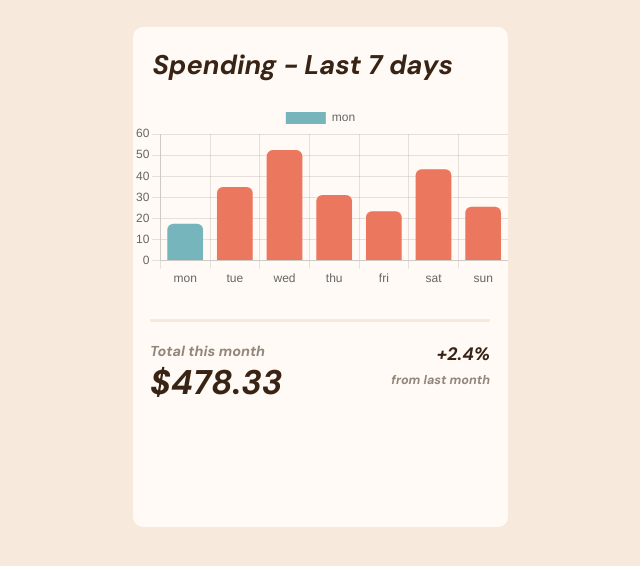
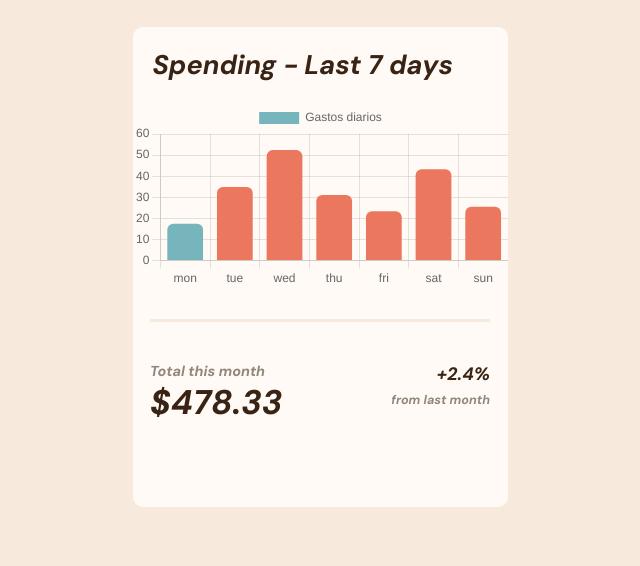
Before and after one commit to Mancux2premium/expenses-chart-component-main, a plain HTML site: page index.html in a window 1280 px wide. Shown: the part 172-738 px from the top of the page, without its empty margins (320-960 px from the left). Drawn offline with nearby package versions, Linux system fonts and the light colour scheme.

Commit message:
retoques en el css

```diff
--- a/Script.js
+++ b/Script.js
@@ -50,7 +50,7 @@ if(diaSemana[fecha.getDay()] == day[fecha.getDay()-1]){
   const data = {
      labels: day,
       datasets: [{
-      label: day[fecha.getDay()-1],
+      label: "Gastos diarios",
       borderRadius:6,
       backgroundColor: [colorsDay[0],colorsDay[1],colorsDay[2],colorsDay[3],colorsDay[4],colorsDay[5],colorsDay[6]],
       hoverBackgroundColor:'hsl(186, 34%, 60%)',
--- a/index.html
+++ b/index.html
@@ -24,7 +24,7 @@
       <div>
         <p>Spending - Last 7 days</p>
         <div>
-          <canvas id="myChart"></canvas>
+          <canvas id="myChart" class="grafico"></canvas>
         </div>
       </div>
 
--- a/styles.css
+++ b/styles.css
@@ -52,7 +52,7 @@ h2{
 
 section{
     background-color:var(--Verypaleorange) ;
-    height: 500px;
+    height: 480px;
     border-radius: 10px;
 }
 
@@ -69,7 +69,7 @@ p{
     border-top: 3px solid var(--Cream);
     margin: 30px auto;
     justify-content: space-between;
-    padding-top: 20px;
+    padding-top: 40px;
 }
 .saldoThismonth{
     display: flex;
@@ -103,3 +103,6 @@ span{
     font-family: var(--Fontfamily);
     font-size: 0.7em;
 }
+.grafico{
+    cursor: pointer;
+}
```
